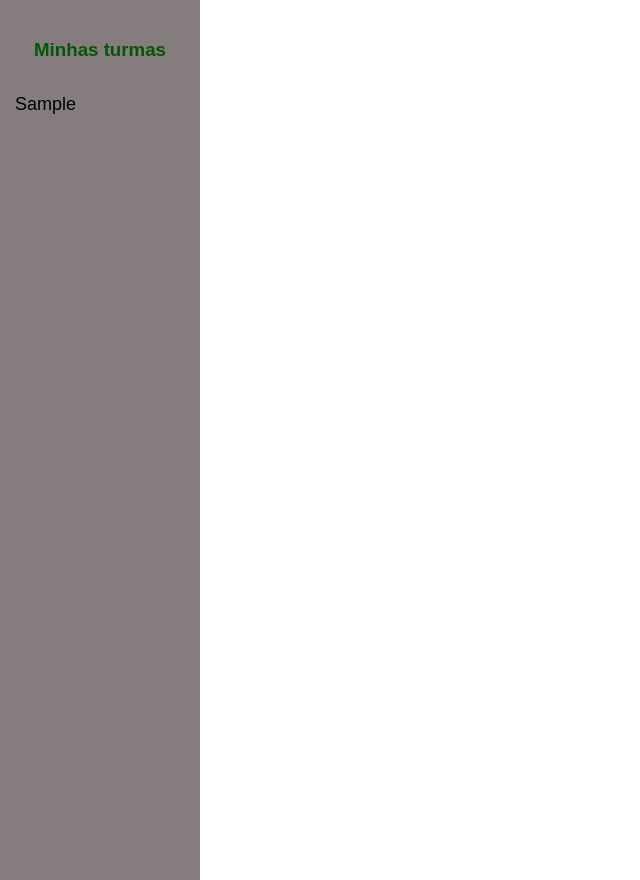
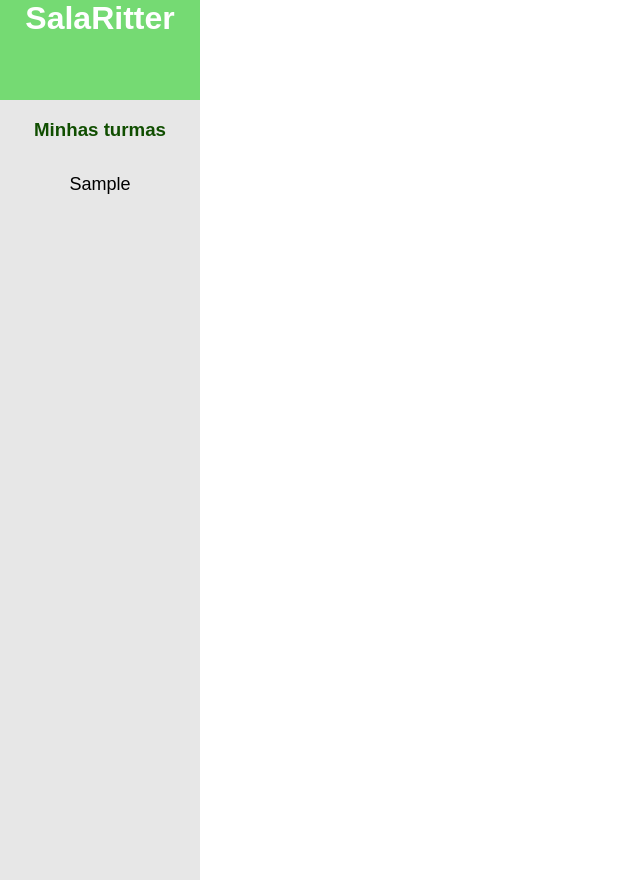
Before and after one commit to NatanOliveiraslv/A3_DevWeb_SalaRitter, a Django app: page /painel/ in a window 1280 px wide. Shown: the whole page, without its empty margins (0-640 px from the left). Run offline with Django 4.2, Linux system fonts and the light colour scheme; a user stored in the database is signed in; tables that the repository leaves empty hold one stand-in row (values such as "Sample post").

Commit message:
Atulizado 3.0

```diff
--- /dev/null
+++ b/apps/pages/static/style/professor.css
@@ -0,0 +1,48 @@
+body {
+    font-family: 'Arial', sans-serif;
+    margin: 0;
+    padding: 0;
+    box-sizing: border-box;
+}
+
+#menu {
+    height: 100vh;
+    width: 200px;
+    background-color: #E7E7E7;
+    position: fixed;
+    left: 0;
+    top: 0;
+    overflow-x: hidden;
+
+}
+#menu h3{
+    color: #104E00;
+    text-align: center;
+}
+
+#menu h1{
+    color: white;
+    background-color: #75DA73;
+    height: 100px;
+    text-align: center;
+    margin: 0px;
+
+}
+
+#menu a {
+    padding: 15px;
+    text-decoration: none;
+    font-size: 18px;
+    color: #000000;
+    display: block;
+    text-align: center;
+}
+
+#menu a:hover {
+    color: #f1f1f1;
+}
+
+#content {
+    margin-left: 200px;
+    padding: 16px;
+}
--- a/apps/pages/templates/usuarios/painel_professor.html
+++ b/apps/pages/templates/usuarios/painel_professor.html
@@ -5,13 +5,14 @@
   <meta charset="UTF-8">
   <meta name="viewport" content="width=device-width, initial-scale=1.0">
   <title>Menu Lateral</title>
-  <link rel="stylesheet" type="text/css" href="{% static 'style/menu.css' %}">
+  <link rel="stylesheet" type="text/css" href="{% static 'style/professor.css' %}">
 
 </head>
 <body>
 
   <div id="menu">
-    <h3 style="color:rgb(2, 87, 2); text-align: center;">Minhas turmas</h3>
+    <h1>SalaRitter</h1>
+    <h3>Minhas turmas</h3>
     {% for turmas in turma %}
     <a href="{% url 'painelTurmas' turmas.id %}">{{turmas.turma}}</a>
     {% endfor %}
```
Also changed, not shown: 1 other file.
